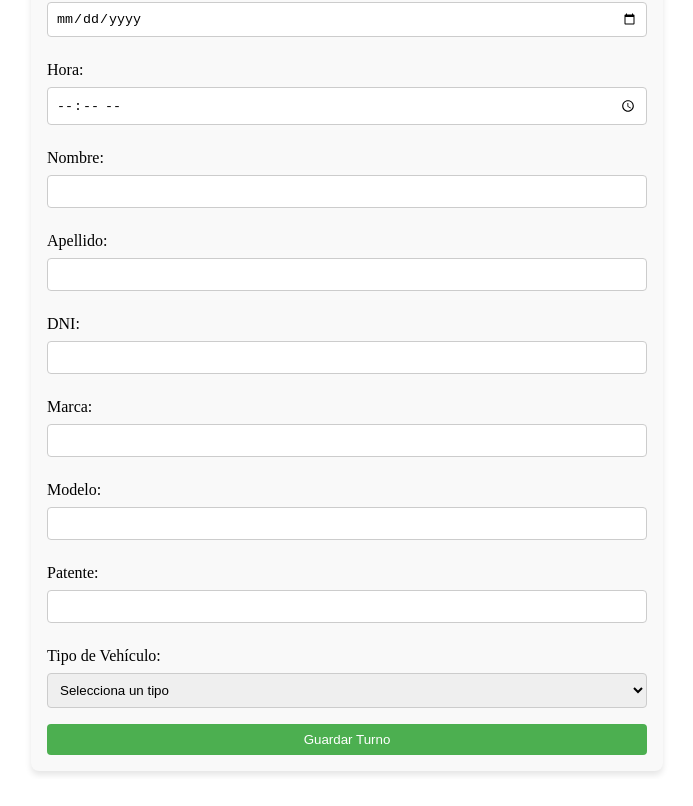
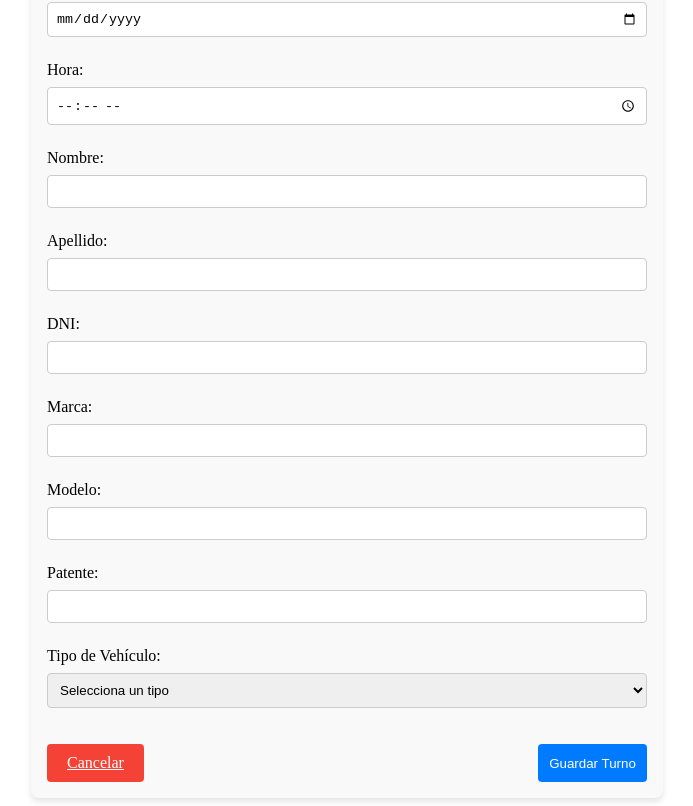
Before and after one commit to cazm0/TPI_DSI_P2, a SvelteKit app: page /turnos/agregar in a window 1280 px wide. Shown: the part 236-1042 px from the top of the page, without its empty margins (293-986 px from the left). Before the commit the page ends 1015 px from the top, so only its background shows below. Built offline with nearby package versions, Linux system fonts and the light colour scheme.

Commit message:
cosas agregadas

```diff
--- a/package.json
+++ b/package.json
@@ -8,7 +8,7 @@
 		"preview": "vite preview"
 	},
 	"devDependencies": {
-		"@sveltejs/adapter-auto": "^3.0.0",
+		"@sveltejs/adapter-auto": "^3.3.1",
 		"@sveltejs/kit": "^2.0.0",
 		"@sveltejs/vite-plugin-svelte": "^4.0.0",
 		"svelte": "^5.0.0",
--- a/src/components/layout/Navbar.svelte
+++ b/src/components/layout/Navbar.svelte
@@ -14,6 +14,7 @@
     justify-content: space-between; /* Distribuye los elementos */
     align-items: center; /* Alinea verticalmente */
     width: 100%; /* Asegura que ocupe todo el ancho */
+    height: 100%;
     box-sizing: border-box; /* Asegura que padding no afecte al tamaño */
   }
 
--- a/src/routes/login/+page.svelte
+++ b/src/routes/login/+page.svelte
@@ -17,7 +17,9 @@
   </script>
   <main class="login-background">
   <div class="login-container">
-    <img src={logo} alt="Logo" class="logo"/>
+    <a href="/" class="logo-link">
+      <img src={logo} alt="Logo" class="logo" />
+    </a>
     <h1 class="title">Inicio de Sesión</h1>
 
     <form on:submit|preventDefault={handleLogin}>
--- /dev/null
+++ b/src/routes/tarifas/+page.svelte
@@ -0,0 +1,36 @@
+<script>
+    import { onMount } from 'svelte';
+    import { goto } from '$app/navigation'
+    import Navbar from "../../components/layout/Navbar.svelte";
+    const volverAlMenu = () => {
+    window.location.href = ''; // La raíz del sitio
+    };
+</script>
+<Navbar/>
+<section
+  class="info-tarifas"
+  style="display: flex; flex-direction: column; justify-content: space-between; align-items: center; height: 50vh;"
+>
+  <!-- Título principal -->
+  <div
+    style="text-align: center; flex-grow: 1; display: flex; justify-content: center; align-items: center;"
+  >
+    <h1 style="font-size: 2rem; margin: 0;">Información sobre tarifas</h1>
+  </div>
+  <a href="/"
+    style="background: #50c9c3; color: white; border: none; padding: 10px 20px; border-radius: 5px; font-size: 1rem; cursor: pointer; margin-bottom: 20px;">
+    Volver al menú principal</a>
+</section>
+
+<style>
+  :global(body) {
+    margin: 0;
+    font-family: Arial, sans-serif;
+    background-color: #f5f5f5;
+    color: #333;
+  }
+
+  button:hover {
+    background: #3f8d87;
+  }
+</style>
--- a/src/routes/turnos/agregar/+page.svelte
+++ b/src/routes/turnos/agregar/+page.svelte
@@ -67,8 +67,11 @@
         <option value="Moto">Moto</option>
         <option value="Otros">Otros</option>
       </select>
+      <div class="button-group">
 
-      <button type="submit" class="btn-save">Guardar Turno</button>
+        <a href="/turnos" class="btn-cancel">Cancelar</a>
+        <button type="submit" class="btn-save">Guardar Turno</button>
+      </div>
     </form>
   </div>
 
@@ -110,17 +113,34 @@
       border-radius: 4px;
     }
 
+    .button-group {
+    display: flex;
+    justify-content: space-between;
+    margin-top: 20px;
+    }
     .btn-save {
-      background-color: #4CAF50;
+      background-color: #007BFF;
       color: white;
-      padding: 0.5rem;
+      padding: 0.7rem;
       border: none;
       border-radius: 4px;
       cursor: pointer;
     }
 
     .btn-save:hover {
-      background-color: #45a049;
+      background-color: #0056b3;
+    }
+    .btn-cancel {
+    background-color: #f44336;
+    color: white;
+    padding: 10px 20px;
+    border: none;
+    border-radius: 4px;
+    cursor: pointer;
+    }
+
+    .btn-cancel:hover {
+    background-color: #e53935;
     }
 
     /* Estilo del popup */
--- a/src/routes/turnos/editar/+page.svelte
+++ b/src/routes/turnos/editar/+page.svelte
@@ -1,6 +1,6 @@
 <script>
     import Navbar from '../../../components/layout/Navbar.svelte';
-
+    import { goto } from '$app/navigation'; // Para redirigir
     let turno = {
       nombre: '',
       apellido: '',
@@ -10,10 +10,16 @@
       fecha: '',
       hora: ''
     };
+    let showPopup = false; // Controla la visibilidad del popup
 
-    function saveChanges() {
-      // Aquí puedes agregar la lógica para guardar los cambios
-      alert('Turno modificado exitosamente');
+    const saveChanges = () => {
+      console.log('Cambios guardados:', turno);
+      // Simular guardar cambios
+      showPopup = true;
+    };
+    function closePopup(destination) {
+      showPopup = false; // Oculta el popup
+      goto(destination); // Redirige a la página deseada
     }
   </script>
 
@@ -23,6 +29,7 @@
     <h1 class="title">Modificar Turno</h1>
 
     <form on:submit|preventDefault={saveChanges}>
+      <!-- Campos del formulario -->
       <label for="nombre">Nombre:</label>
       <input type="text" id="nombre" bind:value={turno.nombre} required />
 
@@ -44,8 +51,24 @@
       <label for="hora">Hora:</label>
       <input type="time" id="hora" bind:value={turno.hora} required />
 
-      <button type="submit" class="btn-save">Guardar Cambios</button>
+      <!-- Botones -->
+      <div class="button-group">
+
+        <a href="/turnos" class="btn-cancel">Cancelar</a>
+        <button type="submit" class="btn-save">Guardar Cambios</button>
+      </div>
     </form>
+    {#if showPopup}
+  <div class="popup-container">
+    <div class="popup-content">
+      <h2 class="text-xl font-semibold text-gray-800 mb-4">Cambios guardados</h2>
+      <div class="popup-buttons">
+        <button class="btn" on:click={() => closePopup('/')}>Ir al Inicio</button>
+        <button class="btn" on:click={() => closePopup('/turnos')}>Ver Turnos</button>
+      </div>
+    </div>
+  </div>
+  {/if}
   </div>
 
   <style>
@@ -83,7 +106,11 @@
       border: 1px solid #ccc;
       border-radius: 4px;
     }
-
+    .button-group {
+    display: flex;
+    justify-content: space-between;
+    margin-top: 20px;
+    }
     .btn-save {
       background-color: #007BFF;
       color: white;
@@ -96,4 +123,55 @@
     .btn-save:hover {
       background-color: #0056b3;
     }
+    .btn-cancel {
+    background-color: #f44336;
+    color: white;
+    padding: 10px 20px;
+    border: none;
+    border-radius: 4px;
+    cursor: pointer;
+    }
+
+    .btn-cancel:hover {
+    background-color: #e53935;
+    }
+    /* Estilo del popup */
+    .popup-container {
+      position: fixed;
+      top: 0;
+      left: 0;
+      width: 100%;
+      height: 100%;
+      background-color: rgba(0, 0, 0, 0.5);
+      display: flex;
+      justify-content: center;
+      align-items: center;
+      z-index: 1000;
+    }
+
+    .popup-content {
+      background-color: #fff;
+      padding: 2rem;
+      border-radius: 8px;
+      box-shadow: 0 4px 8px rgba(0, 0, 0, 0.2);
+      text-align: center;
+    }
+
+    .popup-buttons {
+      display: flex;
+      justify-content: space-between;
+      gap: 1rem;
+    }
+
+    .btn {
+      background-color: #ccc;
+      padding: 0.5rem 1rem;
+      border: none;
+      border-radius: 4px;
+      cursor: pointer;
+    }
+
+    .btn:hover {
+      background-color: #ccc;
+    }
   </style>
```
Also changed, not shown: 1 other file (tests, documents, lock files or other folders).
